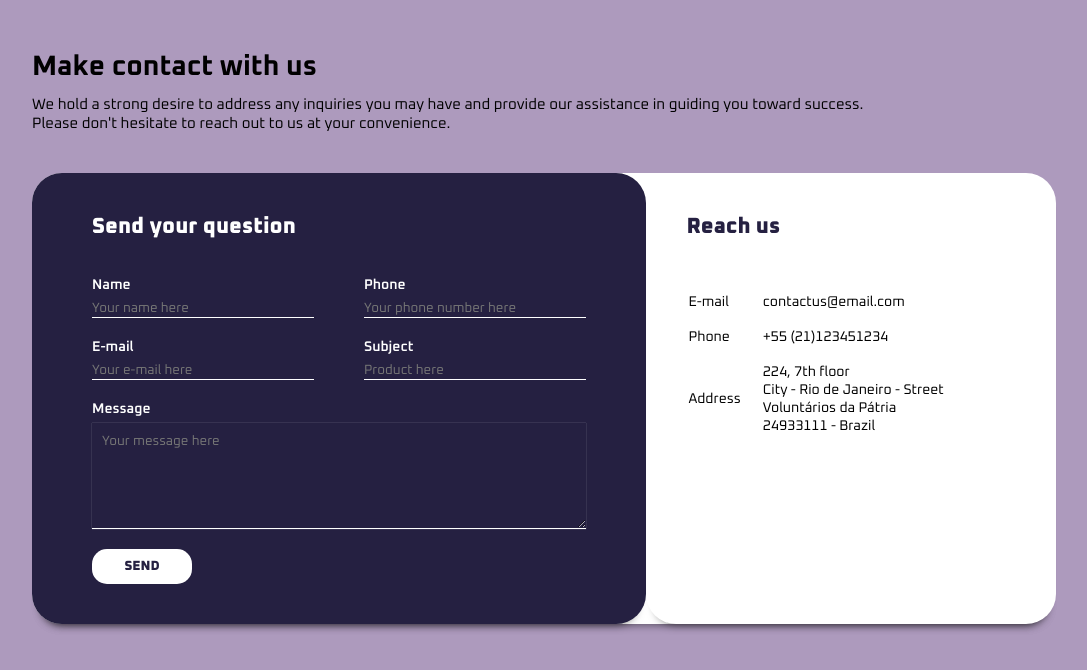
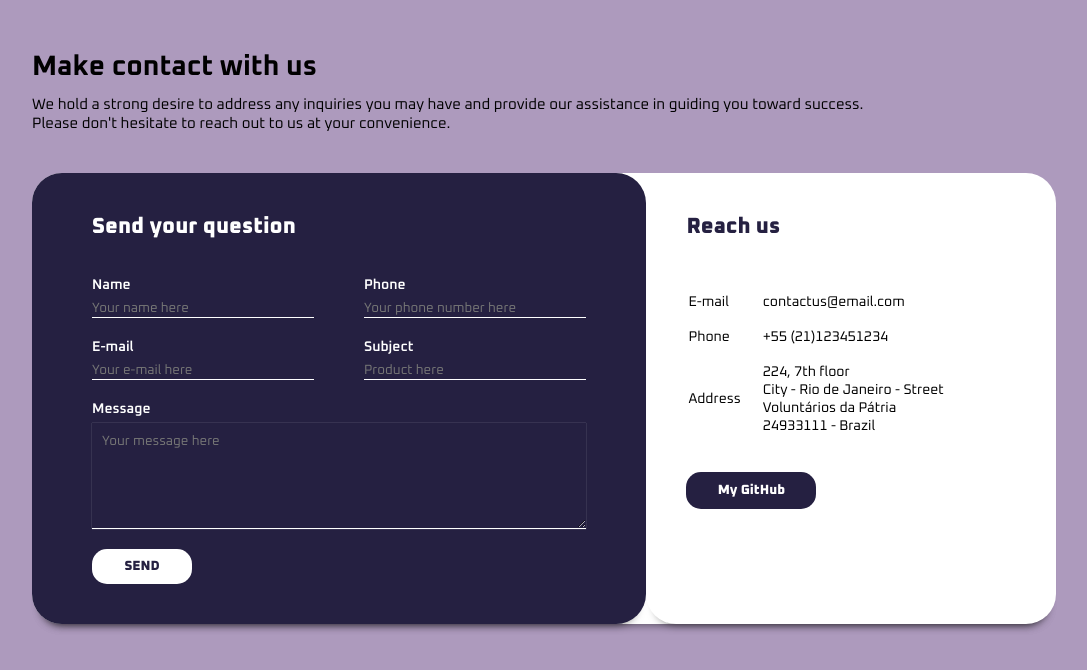
Before and after one commit to Reis567/contact-us2, a plain HTML site: page index.html in a window 1280 px wide. Shown: the whole page, without its empty margins (96-1183 px from the left). Drawn offline with Linux system fonts and the light colour scheme.

Commit message:
Github button

```diff
--- a/index.html
+++ b/index.html
@@ -72,6 +72,7 @@
                         </td>
                     </tr>
                 </table>
+                <button class="github-button"><a target="_blank" href="https://github.com/reis567" >My GitHub</a></button>
             </div>
         </div>
     </div>
--- a/style.css
+++ b/style.css
@@ -2,6 +2,7 @@
 
 :root {
     --background-color1: #51287377;
+    --background-color2: #6712ad77;
     --primary-color: #252041;
     --secondary-color: white;
     --primary-color-stgr:#100f1a;
@@ -141,6 +142,26 @@ tr td {
     padding-top: 15px;
 }
 
+.github-button a{
+    width: 90%;
+    display: inline-block;
+    margin-top: 20px;
+    padding: 10px 20px;
+    background-color: var(--primary-color);
+    color: var(--secondary-color);
+    border: none;
+    border-radius: 15px;
+    font-weight: 900;
+    text-decoration: none;
+    transition: .5s;
+
+}
+.github-button a:hover {
+    background-color: var(--background-color2);
+    box-shadow: var(--box-shadow);
+    color: var(--text-color2);
+
+}
 
 /* Mobile Styles */
 @media (max-width: 767px) {
```
